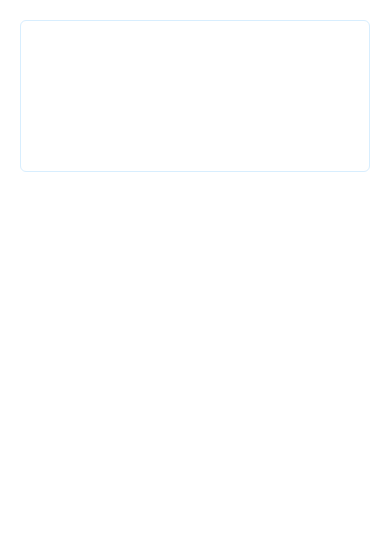
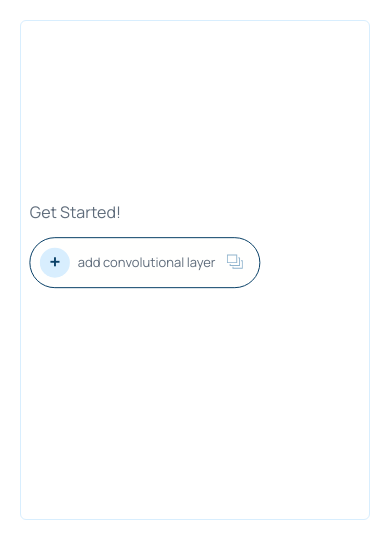
Before and after one commit to Av1sF/convsandbox, a Next.js app in the folder front-end/: page / in a window 390 px wide. Shown: the top 558 px of the page. Built offline with nearby package versions, Linux system fonts and the light colour scheme; what better-react-mathjax would draw is missing.

Commit message:
fix: canvas disapearing after initial render

```diff
--- a/front-end/src/components/Visualiser/Layers/ConvLayerBtn.tsx
+++ b/front-end/src/components/Visualiser/Layers/ConvLayerBtn.tsx
@@ -8,9 +8,9 @@ export interface BtnProps {
 }
 
 export default function ConvLayerBtn(props: BtnProps) {
-  const icon_x = props.x + 187;
+  const icon_x = props.x + 197;
   const icon_y = props.y + 16;
-  const short_icon_x = icon_x - 30;
+  const short_icon_x = icon_x - 40;
   return (
     <>
       {/* Convolutivonal Layer Button */}
--- a/front-end/src/components/Visualiser/Visualiser.tsx
+++ b/front-end/src/components/Visualiser/Visualiser.tsx
@@ -234,11 +234,11 @@ export default function Visualiser() {
   }
 
   return (
-    <div className={`w-full md:w-[${W}px] md:h-[90vh] h-[${H}px] rounded-md border border-bg-alt overflow-auto md:overflow-hidden`}>
+    <div className="w-full md:w-[1183px] md:h-[90vh] h-[500px] rounded-md border border-bg-alt overflow-auto md:overflow-hidden">
       <VisualiserCanvas
         id="canvas"
         ref={svgRef}
-        className={`w-[${W}px] h-[${H}px] d3-root`}
+        className={`w-[1183px] h-[500px] d3-root`}
       >
         {/* Only render the button if fewer than max layers exist */}
         {numLayers < MAXLAYERS && (
```
